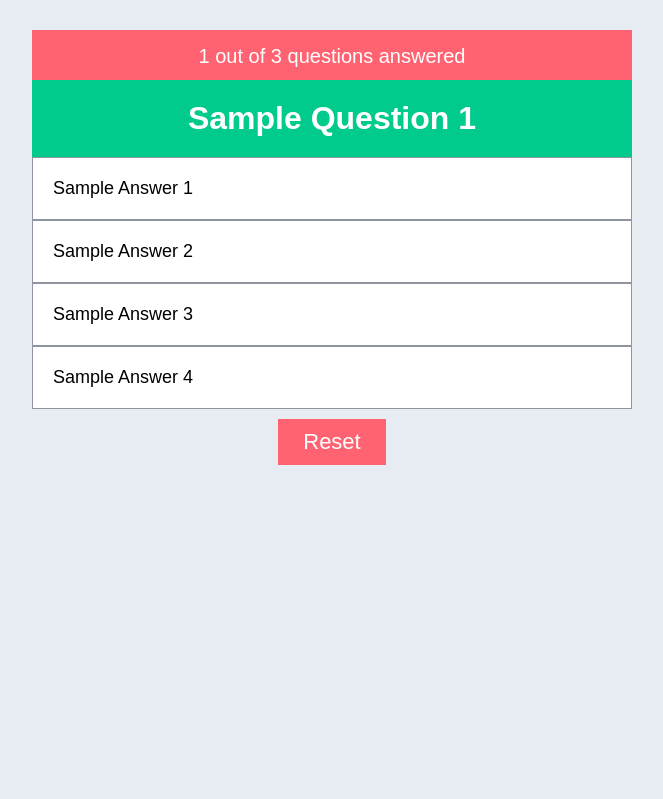
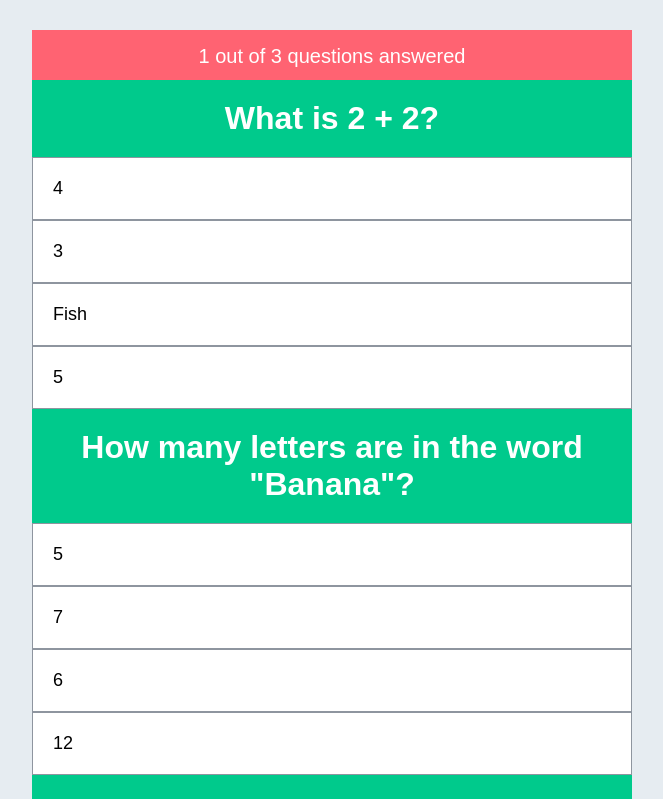
Before and after one commit to Paulo-Teodoro/quiz-app, a Vue app: page / in a window 1280 px wide. Shown: the top 799 px of the page, without its empty margins (308-971 px from the left). Built offline with nearby package versions, Linux system fonts and the light colour scheme.

Commit message:
feat: rendering questions

```diff
--- a/src/App.vue
+++ b/src/App.vue
@@ -1,6 +1,6 @@
 <template>
   <div class="ctr">
-      <question v-if="questionAnswered < questions.length" />
+      <question v-if="questionAnswered < questions.length" :questions="questions" />
       <result v-else/>
       <button type="button" class="reset-btn">Reset</button>
   </div>
--- a/src/components/Question.vue
+++ b/src/components/Question.vue
@@ -4,17 +4,20 @@
             <div class="bar"></div>
             <div class="status">1 out of 3 questions answered</div>
         </div>
-        <div class="single-question">
-            <div class="question">Sample Question 1</div>
+        <div class="single-question" v-for="question in questions" :key="question.q">
+            <div class="question">{{ question.q }}</div>
             <div class="answers">
-                <div class="answer">Sample Answer 1</div>
-                <div class="answer">Sample Answer 2</div>
-                <div class="answer">Sample Answer 3</div>
-                <div class="answer">Sample Answer 4</div>
+                <div class="answer" v-for="answer in question.answers" :key="answer.text">
+                    {{ answer.text }}
+                </div>
             </div>
         </div>
     </div>
 </template>
 
 <script>
+export default {
+    name: 'Question',
+    props: ["questions"]
+}
 </script>
```
